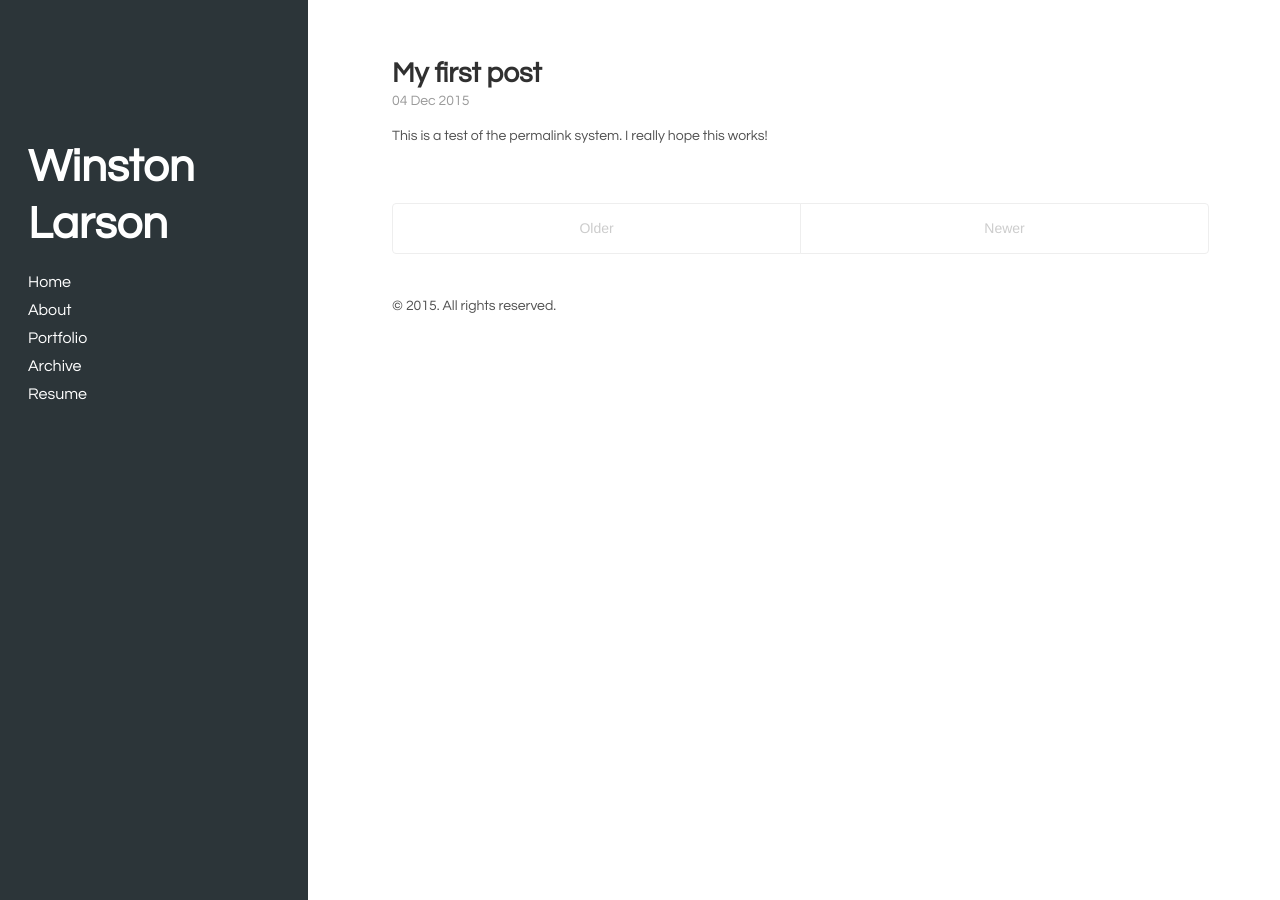
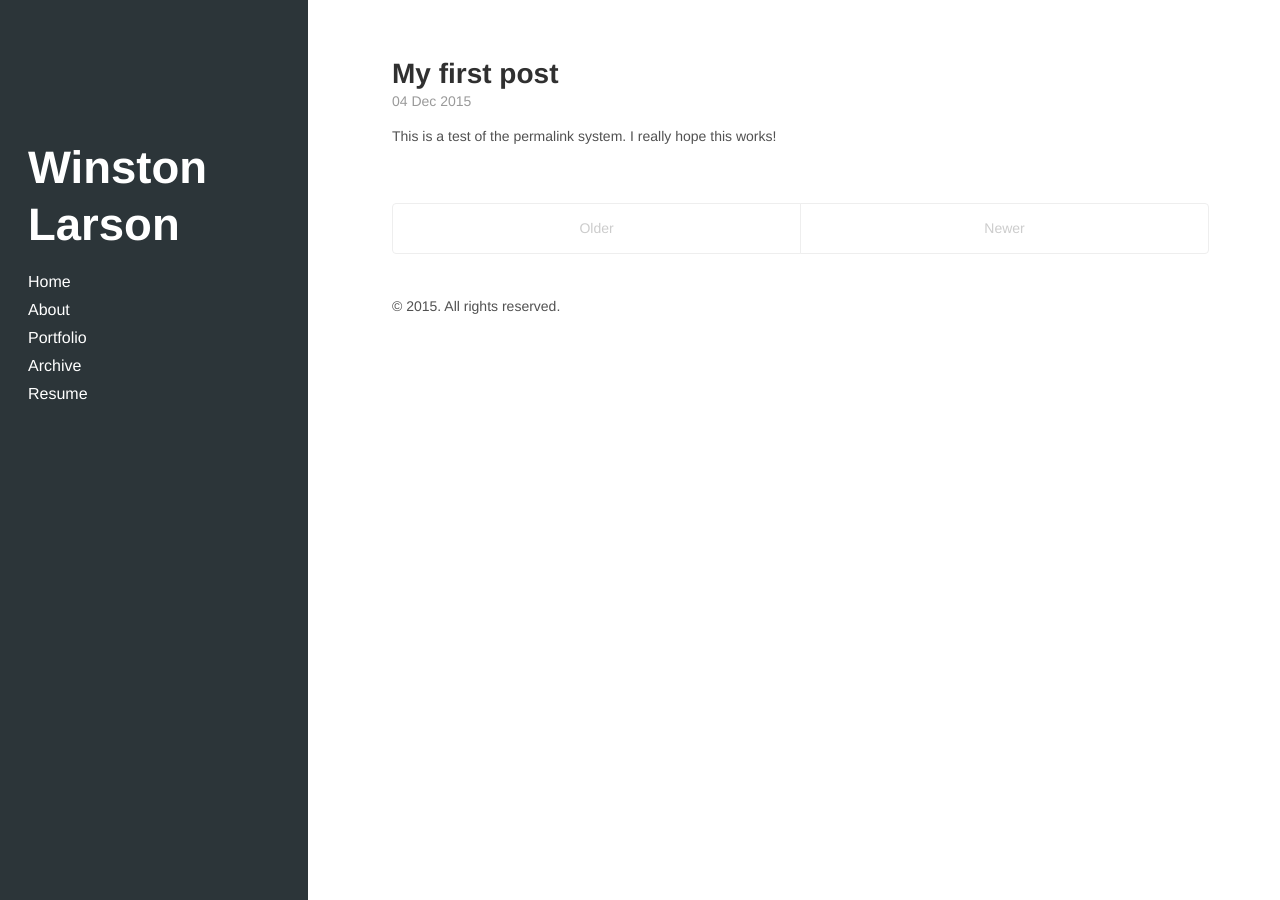
Before and after one commit to winstonlarson/old_website, a Jekyll site: the page built from index.html, in a window 1280 px wide. Built offline with Jekyll 4.4.1, drawn with Linux system fonts in a browser that asks for light colours; some web fonts are replaced; the list of posts is cut into pages by our own code.

Commit message:
new font

```diff
--- a/_includes/head.html
+++ b/_includes/head.html
@@ -19,7 +19,7 @@
   <link rel="stylesheet" href="{{ site.baseurl }}public/css/syntax.css">
   <link rel="stylesheet" href="{{ site.baseurl }}public/css/hyde.css">
   <!-- <link rel="stylesheet" href="http://fonts.googleapis.com/css?family=PT+Sans:400,400italic,700|Abril+Fatface"> -->
-  <link rel="stylesheet" type="text/css" href="//fonts.googleapis.com/css?family=Questrial" />
+  <link rel="stylesheet" type="text/css" href="//fonts.googleapis.com/css?family=Muli" />
 
   <!-- Icons -->
   <link rel="apple-touch-icon-precomposed" sizes="144x144" href="{{ site.baseurl }}public/apple-touch-icon-144-precomposed.png">
--- a/public/css/hyde.css
+++ b/public/css/hyde.css
@@ -32,7 +32,7 @@
  */
 
 html {
-  font-family: Questrial, Helvetica, Arial, sans-serif;
+  font-family: Muli, Helvetica, Arial, sans-serif;
 }
 @media (min-width: 48em) {
   html {
@@ -78,7 +78,7 @@
 .sidebar-about h1 {
   color: #fff;
   margin-top: 0;
-  font-family: Questrial, Helvetica, Arial, sans-serif;
+  font-family: Muli, Helvetica, Arial, sans-serif;
   font-size: 3.25rem;
   text-decoration: none;
 }
```
Also changed, not shown: 11 other files.
